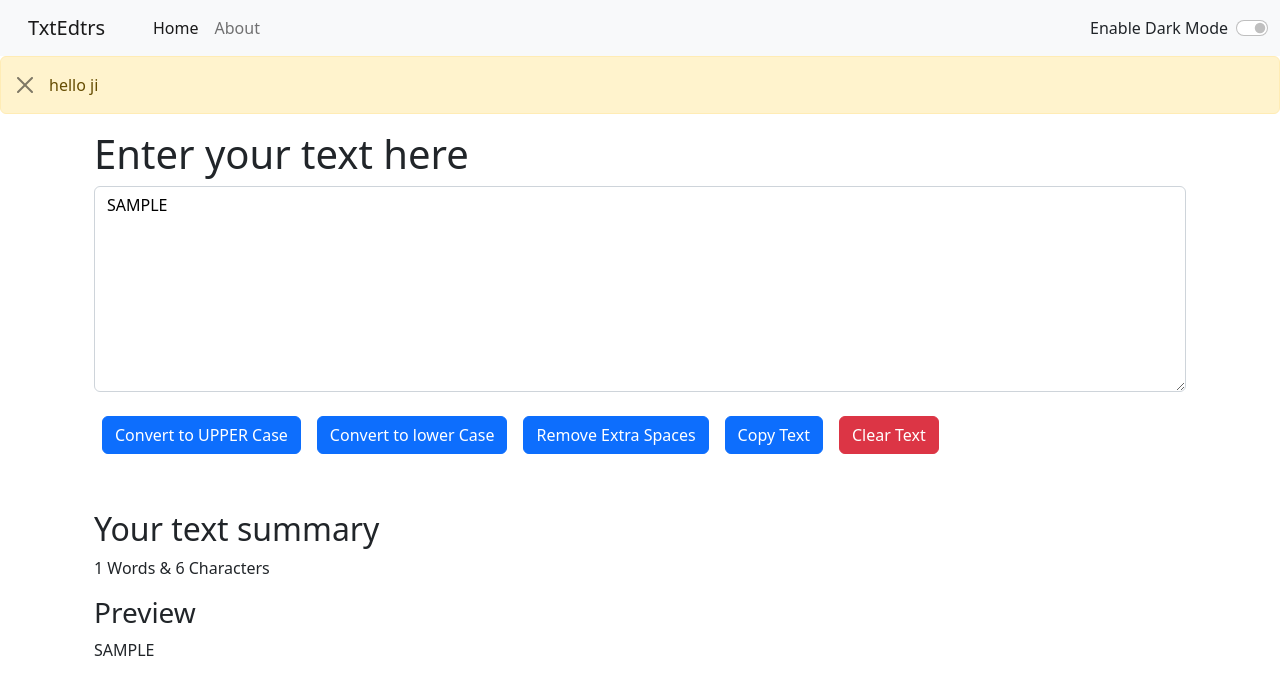
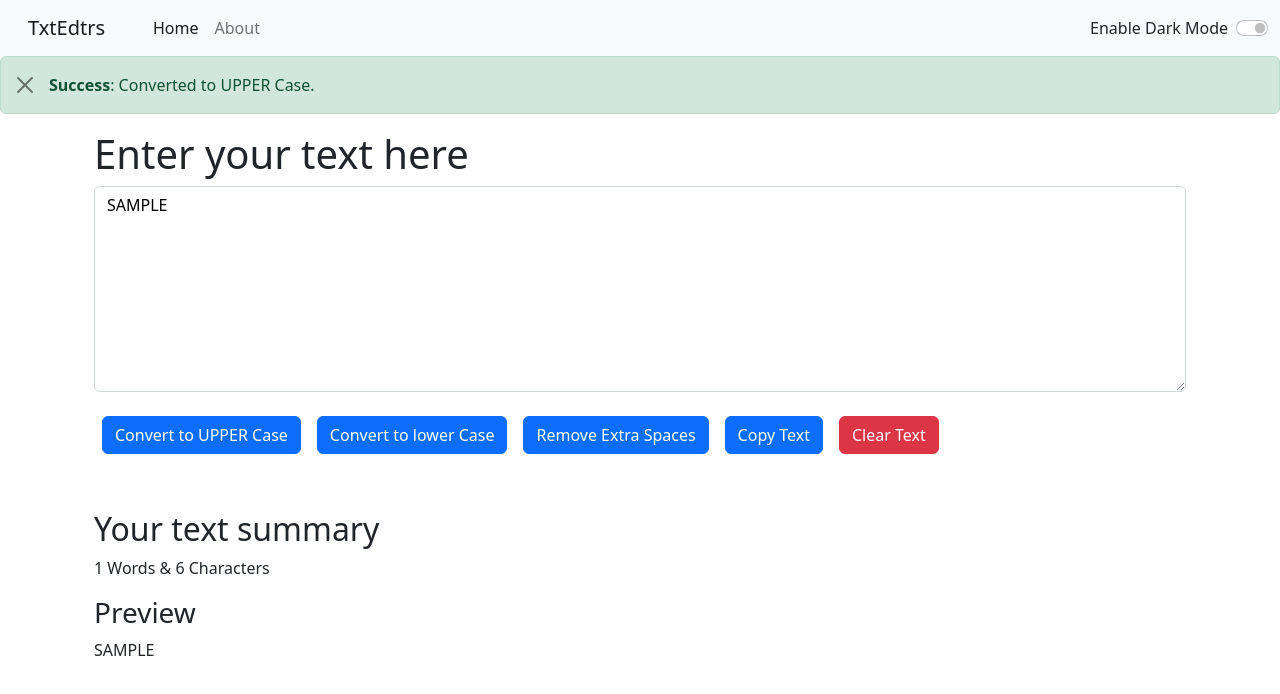
Before and after one commit to a1nukarsh/new-text-utils, a React (Create React App) app: page / in a window 1280 px wide. Both pictures are taken after typing "Sample" into the empty fields and a click on the button "Convert to UPPER Case". Shown: the top 694 px of the page. Built offline with nearby package versions, Linux system fonts and the light colour scheme.

Commit message:
alerts added

```diff
--- a/src/App.js
+++ b/src/App.js
@@ -8,25 +8,35 @@ import TextForm from './components/TextForm';
 
 function App() {
   const [mode, setMode] = useState('light')
+  const [alert, setAlert] = useState(null)
+
+  const showAlert = (message, type)=>{
+    setAlert({
+      msg: message,
+      type: type
+    })
+  }
 
   const toggleMode = ()=>{
     if(mode === 'light'){
       setMode('dark')
       document.body.style.backgroundColor = 'black'
       document.body.style.color='white'
+      showAlert("Dark Mode has been enabled", "success")
     }
     else{
       setMode('light')
       document.body.style.backgroundColor = 'white'
       document.body.style.color='black'
+      showAlert("Light Mode has been enabled", "success")
     }
   }
 return (
     <>
       <Navbar title ="TxtEdtrs" mode={mode} toggleMode={toggleMode}/>
-      <Alert alert="hello ji"/>
+      <Alert alert={alert}/>
       <div className="container my-3">
-      <TextForm heading="Enter your text here" mode={mode}/>
+      <TextForm showAlert={showAlert} heading="Enter your text here" mode={mode}/>
       {/* <About/> */}
       </div>
     </>
--- a/src/components/Alert.js
+++ b/src/components/Alert.js
@@ -1,10 +1,14 @@
 import React from "react";
 
 export default function Alert(props) {
+    const capitalize=(word)=>{
+        const lower =  word.toLowerCase()
+        return lower.charAt(0).toUpperCase() + lower.slice(1)
+    }
   return (
-    <>
-      <div className="alert alert-warning alert-dismissible fade show" role="alert">
-       {props.alert}
+
+      props.alert && <div className={`alert alert-${props.alert.type} alert-dismissible fade show`} role="alert">
+       <strong>{capitalize(props.alert.type)}</strong>: {props.alert.msg}
         <button
           type="button"
           className="btn-close"
@@ -12,6 +16,6 @@ export default function Alert(props) {
           aria-label="Close"
         ></button>
       </div>
-    </>
+
   );
 }
--- a/src/components/TextForm.js
+++ b/src/components/TextForm.js
@@ -7,27 +7,32 @@ export default function TextForm(props) {
     console.log("UPPER CASE WAS CLICKED")
     let newText = text.toUpperCase()
     setText(newText)
+    props.showAlert("Converted to UPPER Case.", "success")
   }
   const handleLowClick = ()=>{
     console.log("LOWER CASE WAS CLICKED")
     let newText = text.toLowerCase()
     setText(newText)
+    props.showAlert("Converted to lower Case.", "success")
   }
   const handleCopyClick = ()=>{
     console.log("COPY WAS CLICKED")
     let text = document.getElementById("textArea")
     text.select()
     navigator.clipboard.writeText(text.value)
+    props.showAlert("Text has been copied.", "success")
   }
   const handleRemoveExtraSpaceClick = ()=>{
     console.log("RES WAS CLICKED")
     let newText = text.split(/[ ]+/)
     setText(newText.join(" "))
+    props.showAlert("Extra Spaces have been removed.", "success")
   }
   const handleClearClick = ()=>{
     console.log("CLEAR WAS CLICKED")
     let newText = ""
     setText(newText)
+    props.showAlert("Text Area has been cleared.", "danger")
   }
 
 
```
